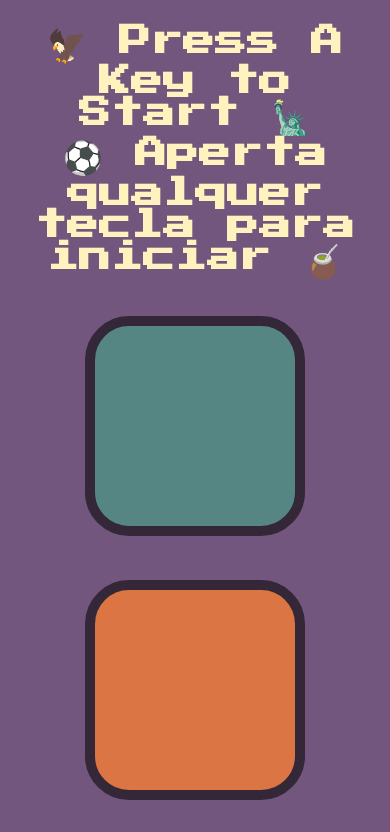
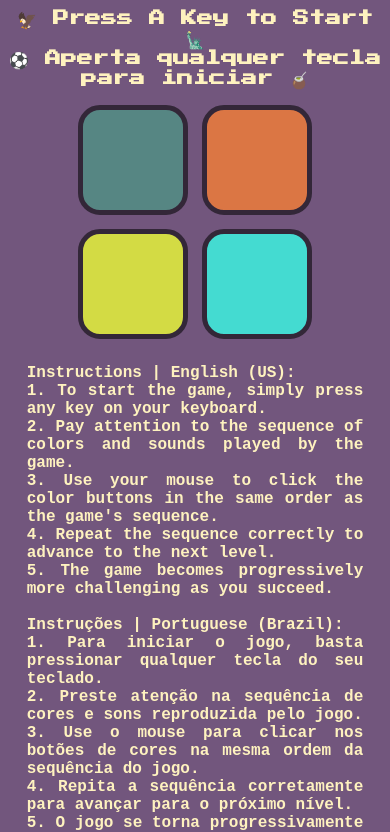
Before and after one commit to thewolftravel/Simon-Game, a plain HTML site: page index.html in a window 390 px wide. Shown: the top 832 px of the page. Drawn offline with nearby package versions, Linux system fonts and the light colour scheme.

Commit message:
Added responsiviness

```diff
--- a/index.html
+++ b/index.html
@@ -28,7 +28,7 @@
 
       <div class="row">
         <p>
-          Instruction | English (US):<br />
+          Instructions | English (US):<br />
           1. To start the game, simply press any key on your keyboard.<br />
           2. Pay attention to the sequence of colors and sounds played by the
           game.<br />
--- a/styles.css
+++ b/styles.css
@@ -76,3 +76,28 @@ p {
   box-shadow: 0 0 20px white;
   background-color: grey;
 }
+
+@media (max-width: 700px) {
+  .container {
+    display: block;
+    width: 90%;
+    margin: auto;
+  }
+
+  #level-title {
+    font-family: "Press Start 2P", cursive;
+    font-size: 1rem;
+    margin-top: 10px;
+    margin-bottom: 10px;
+    color: #fef2bf;
+  }
+
+  .btn {
+    margin: 5px;
+    display: inline-block;
+    height: 100px;
+    width: 100px;
+    border: 5px solid #332738;
+    border-radius: 20%;
+  }
+}
```
